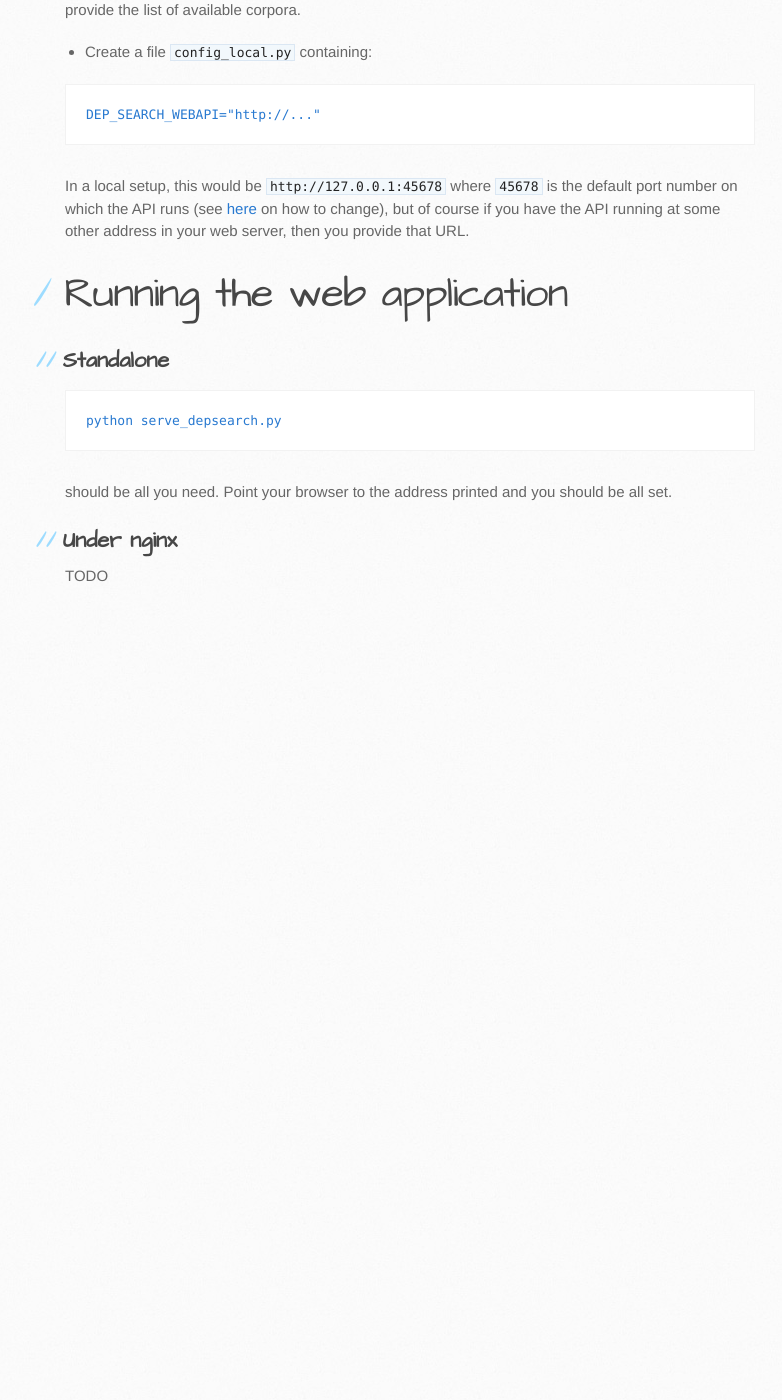
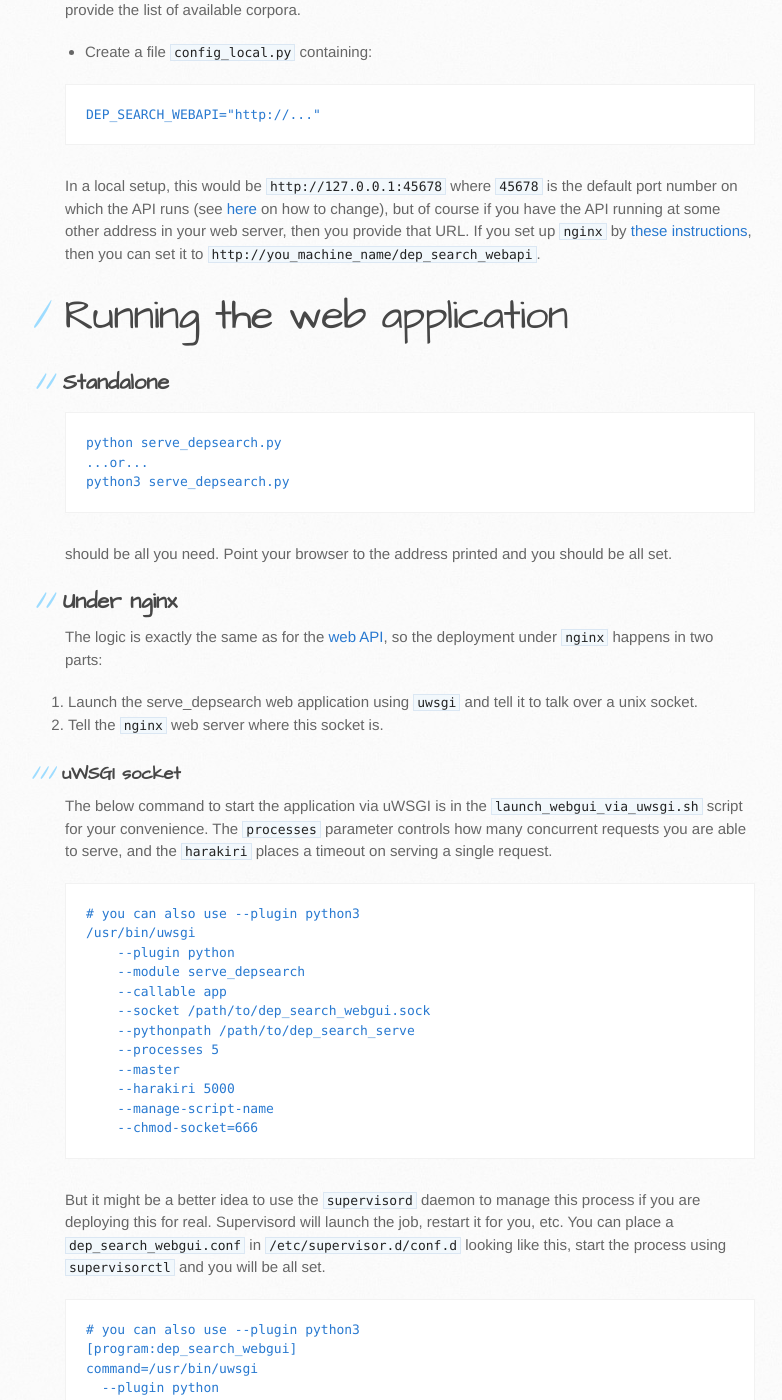
Before and after one commit to fginter/dep_search, a Jekyll site: the page built from webui.md, in a window 1280 px wide and 1400 px high, scrolled down 679 px. Shown: the whole window, without its empty margins (105-887 px from the left). Built offline with Jekyll 4.4.1, drawn with Linux system fonts in a browser that asks for light colours; before the commit the page ends 1309 px from its top, so only the background shows below that; some of the changed text lies outside the part shown.

Commit message:
better docs also for nginx

````diff
--- a/webui.md
+++ b/webui.md
@@ -24,7 +24,7 @@ The only thing the application needs to know is where to find the API which can
 DEP_SEARCH_WEBAPI="http://..."
 ```
 
-In a local setup, this would be `http://127.0.0.1:45678` where `45678` is the default port number on which the API runs (see [here](webapi.html) on how to change), but of course if you have the API running at some other address in your web server, then you provide that URL.
+In a local setup, this would be `http://127.0.0.1:45678` where `45678` is the default port number on which the API runs (see [here](webapi.html) on how to change), but of course if you have the API running at some other address in your web server, then you provide that URL. If you set up `nginx` by [these instructions](webapi.html), then you can set it to `http://you_machine_name/dep_search_webapi`.
 
 # Running the web application
 
@@ -32,10 +32,74 @@ In a local setup, this would be `http://127.0.0.1:45678` where `45678` is the de
 
 ```
 python serve_depsearch.py
+...or...
+python3 serve_depsearch.py
 ```
 
 should be all you need. Point your browser to the address printed and you should be all set.
 
 ## Under nginx
 
-TODO
+The logic is exactly the same as for the [web API](webapi.html), so the deployment under `nginx` happens in two parts:
+
+1. Launch the serve_depsearch web application using `uwsgi` and tell it to talk over a unix socket.
+2. Tell the `nginx` web server where this socket is.
+
+### uWSGI socket
+
+The below command to start the application via uWSGI is in the `launch_webgui_via_uwsgi.sh` script for your convenience. The `processes` parameter controls how many concurrent requests you are able to serve, and the `harakiri` places a timeout on serving a single request.
+
+```
+# you can also use --plugin python3
+/usr/bin/uwsgi
+    --plugin python
+    --module serve_depsearch
+    --callable app
+    --socket /path/to/dep_search_webgui.sock
+    --pythonpath /path/to/dep_search_serve
+    --processes 5
+    --master
+    --harakiri 5000
+    --manage-script-name
+    --chmod-socket=666
+```
+
+But it might be a better idea to use the `supervisord` daemon to manage this process if you are deploying this for real. Supervisord will launch the job, restart it for you, etc. You can place a `dep_search_webgui.conf` in `/etc/supervisor.d/conf.d` looking like this, start the process using `supervisorctl` and you will be all set.
+
+```
+# you can also use --plugin python3
+[program:dep_search_webgui]
+command=/usr/bin/uwsgi
+  --plugin python
+  --module serve_depsearch
+  --callable app
+  --socket /path/to/dep_search_webgui.sock
+  --pythonpath /path/to/dep_search_serve
+  --processes 5
+  --master
+  --harakiri 5000
+  --manage-script-name
+  --chmod-socket=666
+directory=/path/to/dep_search_serve
+user=ginter
+autostart=true
+autorestart=true
+stdout_logfile=/path/to/dep_search_serve/dep_search_webgui.log
+redirect_stderr=true
+stopsignal=QUIT
+```
+
+Once the `uwsgi` process is running and the `dep_search_webgui.sock` exists, you can configure `nginx` to pass traffic to it.
+
+### nginx config
+
+This is all that should be needed as far as nginx goes:
+
+```
+location /dep_search_webgui/ {
+         rewrite /dep_search_webgui(.*) $1 break;
+         include uwsgi_params;
+         uwsgi_pass unix:/full/path/to/dep_search_webgui.sock;
+         uwsgi_param SCRIPT_NAME /dep_search_webgui;
+}
+```
````
Also changed, not shown: install.md (+12 -7 lines), webapi.md (+62 -2 lines).
